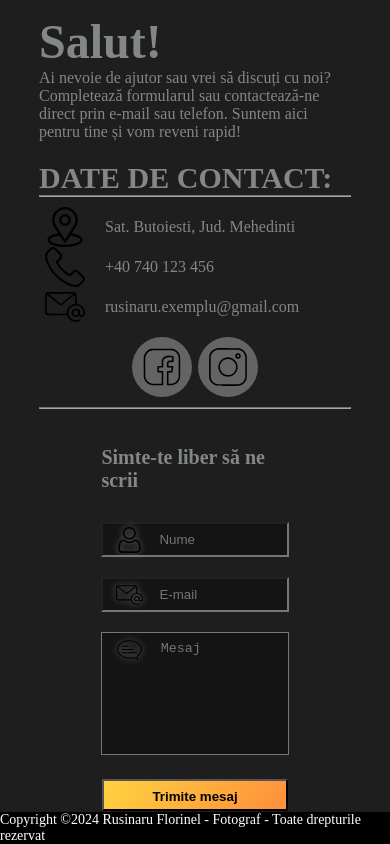
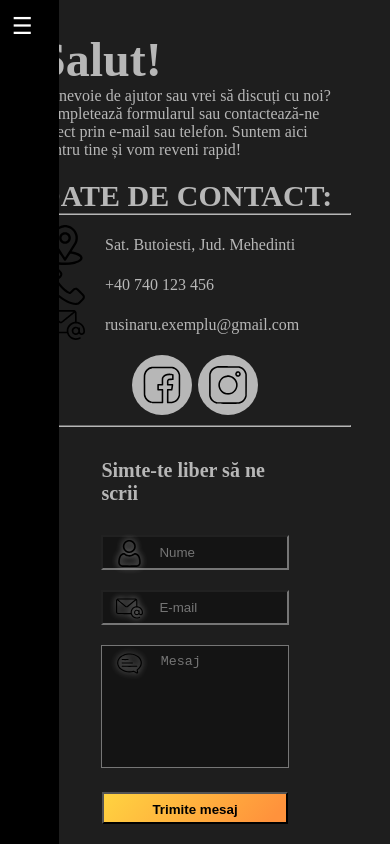
Before and after one commit to Radu309/photographer-frontend, a React (Vite) app: page /contact in a window 390 px wide. Built offline with nearby package versions, Linux system fonts and the light colour scheme.

Commit message:
demo deploy

```diff
--- a/package.json
+++ b/package.json
@@ -13,6 +13,8 @@
     "deploy": "gh-pages -d dist"
   },
   "dependencies": {
+    "@emailjs/browser": "^4.4.1",
+    "emailjs-com": "^3.2.0",
     "react": "^18.3.1",
     "react-dom": "^18.3.1",
     "react-router-dom": "^6.27.0"
--- a/src/App.jsx
+++ b/src/App.jsx
@@ -8,7 +8,7 @@ const App = () => {
 
   return (
     <div className="app-container">
-        {/*<Header />*/}
+        <Header />
         <main className="main-content">
             <Routes>
                 <Route path={"/"} element={<Home/>} />
--- a/src/pages/Contact.jsx
+++ b/src/pages/Contact.jsx
@@ -10,6 +10,7 @@ import InstagramIcon from '/src/icons/instagram.svg';
 import LocationIcon from '/src/icons/location.svg';
 import TelephoneIcon from '/src/icons/telephone.svg';
 import Footer from "../components/Footer.jsx";
+import emailjs from '@emailjs/browser';
 
 // Funcții pentru redirectare
 const handleRedirect = (url) => {
@@ -61,13 +62,27 @@ const SocialMediaList = () => (
 );
 
 // Componenta pentru formular de contact
-const ContactForm = () => (
+const ContactForm = () => {
+    const sendEmail = (e) => {
+        e.preventDefault();
+
+        emailjs.sendForm('service_dbsj6bg', 'template_5idm2ar', e.target, "uwY1mIu_Jpdhu_sGz")
+            .then((result) => {
+                console.log(result.text);
+                alert("Mesaj trimis cu succes!");
+            }, (error) => {
+                console.log(error.text);
+                alert("A apărut o eroare. Încearcă din nou.");
+            });
+    };
+
+    return (
         <div className="contact-form">
-        <form>
+            <form onSubmit={sendEmail}>
                 <h1 className="contact-form-title">Simte-te liber să ne scrii</h1>
-            <FormGroup icon={UserIcon} placeholder="Nume" inputType="input" />
-            <FormGroup icon={MailIcon} placeholder="E-mail" inputType="input" />
-            <FormGroup icon={MessageIcon} placeholder="Mesaj" inputType="textarea" />
+                <FormGroup icon={UserIcon} placeholder="Nume" inputType="input" name="from_subject"/>
+                <FormGroup icon={MailIcon} placeholder="E-mail" inputType="input" name="from_email"/>
+                <FormGroup icon={MessageIcon} placeholder="Mesaj" inputType="textarea" name="message"/>
                 <div className="form-group">
                     <div className="submit-container">
                         <button type="submit" className="btn btn-primary">
@@ -77,17 +92,18 @@ const ContactForm = () => (
                 </div>
             </form>
         </div>
-);
+    )
+};
 
 // Componenta pentru grupul de form (input sau textarea)
-const FormGroup = ({ icon, placeholder, inputType }) => (
+const FormGroup = ({ icon, placeholder, inputType, name }) => (
     <div className="form-group">
         <div className="block-text-container">
             <img className={inputType === 'textarea' ? 'input-icon-message' : 'input-icon'} src={icon} alt="Icon" />
             {inputType === 'textarea' ? (
-                <textarea className="form-text-block message" rows="7" placeholder={placeholder} />
+                <textarea className="form-text-block message" name={name} rows="7" placeholder={placeholder} />
             ) : (
-                <input className="form-text-block thick" placeholder={placeholder} />
+                <input className="form-text-block thick" name={name} placeholder={placeholder} />
             )}
         </div>
     </div>
--- a/src/styles/App.css
+++ b/src/styles/App.css
@@ -15,8 +15,11 @@ main {
     /*margin-left: 5vw;*/
     /*width: calc(100vw - 5vw);*/
     width: 100vw;
-    height: 100vw;
-    background-color: #f4f4f4;
+    min-height: 100vh;
+    background-color: rgb(30, 30, 30);
+    background-size: cover; /* Asigură-te că imaginea acoperă întreg fundalul */
+    background-attachment: fixed; /* Asigură că fundalul rămâne fixat când scrollezi */
+    background-position: center;
     flex: 1;
 }
 /*@media (max-width: 1024px) {*/
--- a/src/styles/Contact-form.css
+++ b/src/styles/Contact-form.css
@@ -7,7 +7,7 @@ form {
 .contact-form-title {
     font-size: 20px;
     padding-bottom: 20px;
-    color: #838788;
+    color: rgba(200,200,200,0.9);
 }
 
 .form-group {
@@ -22,7 +22,7 @@ form {
     background-color: rgb(20, 20, 20);
     width: 100%;
     padding: .5rem 3.5rem;
-    color: #838788;
+    color: rgba(200,200,200,0.9);
 }
 
 .form-text-block.message {
@@ -34,7 +34,7 @@ form {
     position: absolute;
     left: 15px;
     top: 5px;
-    filter: drop-shadow(0 0 3px #838788);
+    filter: drop-shadow(0 0 3px #C8C8C8E5);
 }
 
 .submit-container {
--- a/src/styles/Contact-info.css
+++ b/src/styles/Contact-info.css
@@ -2,19 +2,19 @@
     margin: 0;
     padding: 0;
     font-size: 48px;
-    color: #838788;
+    color:  rgba(200,200,200,0.9);
 }
 .contact-intro {
     font-size: 16px;
     padding-bottom: 20px;
-    color: #838788;
+    color:  rgba(200,200,200,0.9);
 }
 .contact-subtitle {
     font-size: 30px;
-    color: #838788;
+    color:  rgba(200,200,200,0.9);
 }
 .contact-data {
-    color: #838788;
+    color:  rgba(200,200,200,0.9);
     display: flex;
     flex-direction: column;
     justify-content: center;
@@ -40,7 +40,7 @@
     margin-right: 20px;
 }
 hr {
-    border-color: rgba(255,255,255,.6);
+    border-color: rgba(200,200,200,0.9);
 }
 .social-media-list {
     display: flex;
@@ -62,7 +62,7 @@ hr {
     border-radius: 50%;
     color: #fff;
     /*background-color: rgb(27,27,27);*/
-    background-color: rgb(100,100,100);
+    background-color: rgba(200,200,200,0.9);
     cursor: pointer;
     transition: all .2s ease-in-out;
 }
--- a/src/styles/Contact.css
+++ b/src/styles/Contact.css
@@ -6,7 +6,6 @@
     align-content: center;
     width: 100%;
     height: 100vh;
-    background-color: rgb(30, 30, 30);
 }
 
 .contact-container {
@@ -41,16 +40,29 @@
 
 /* Responsivitate pentru ecrane mici (telefon) */
 @media (max-width: 768px) {
+    #contact{
+        height: 100%;
+    }
+    .contact-form{
+        padding-top: 2rem;
+    }
     .contact-container {
         display: flex;
         flex-direction: column;
+        padding-bottom: 2rem;
+        padding-top: 2rem;
     }
 }
 
-/* Responsivitate pentru ecrane foarte mici (telefoane mici) */
-@media (max-width: 480px) {
-    .contact-container {
-        display: flex;
-        flex-direction: column;
-    }
-}
+/*!* Responsivitate pentru ecrane foarte mici (telefoane mici) *!*/
+/*@media (max-width: 480px) {*/
+/*    #contact{*/
+/*        height: 100%;*/
+/*        padding-top: 2rem;*/
+
+/*    }*/
+/*    .contact-container {*/
+/*        display: flex;*/
+/*        flex-direction: column;*/
+/*    }*/
+/*}*/
--- a/src/styles/Footer.css
+++ b/src/styles/Footer.css
@@ -1,5 +1,5 @@
 footer {
-    position: absolute;
+    position: relative;
     width: 100%;
     padding: 0;
     margin: 0;
```
Also changed, not shown: 1 other file (tests, documents, lock files or other folders). Lines whose indentation alone changed are shown as unchanged.
